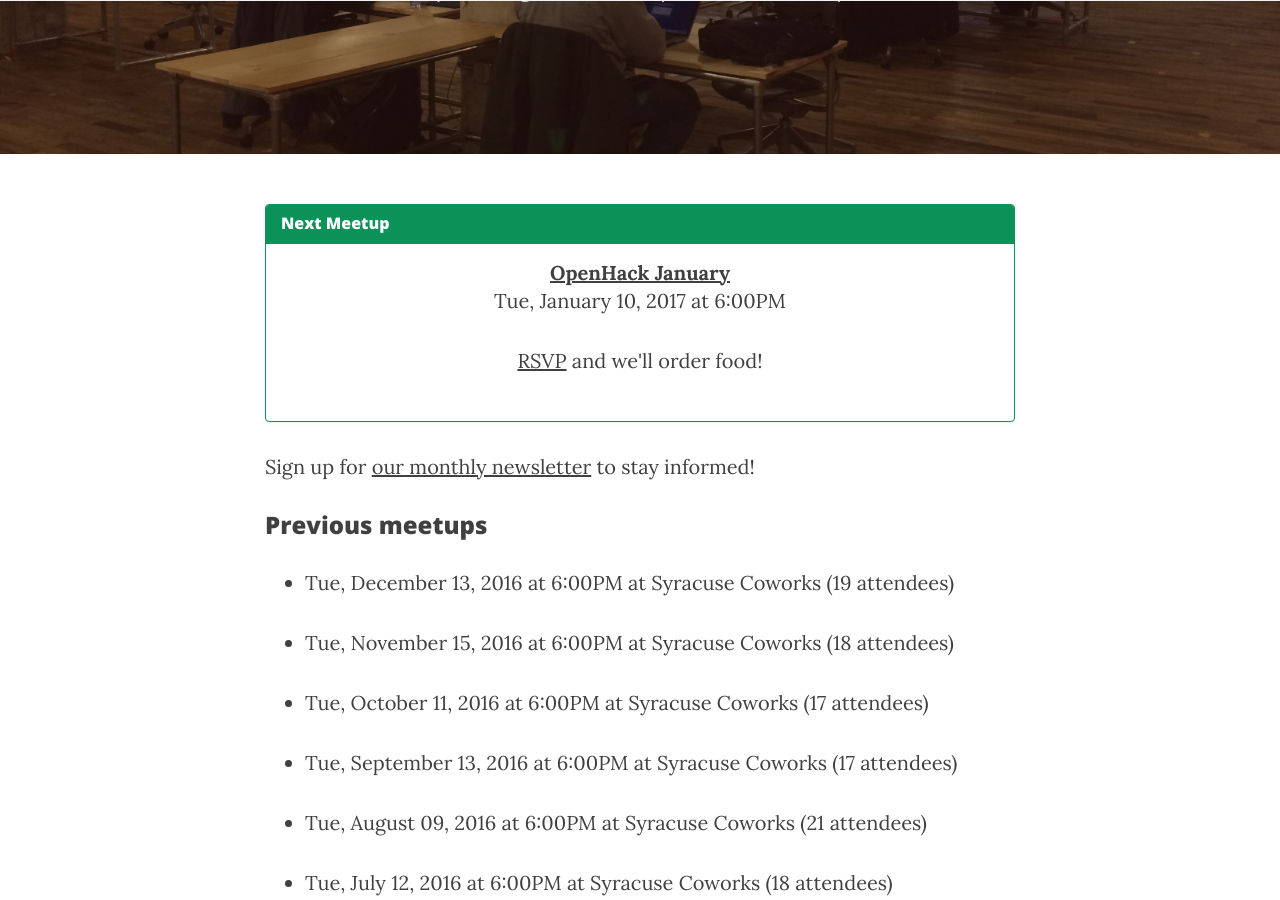
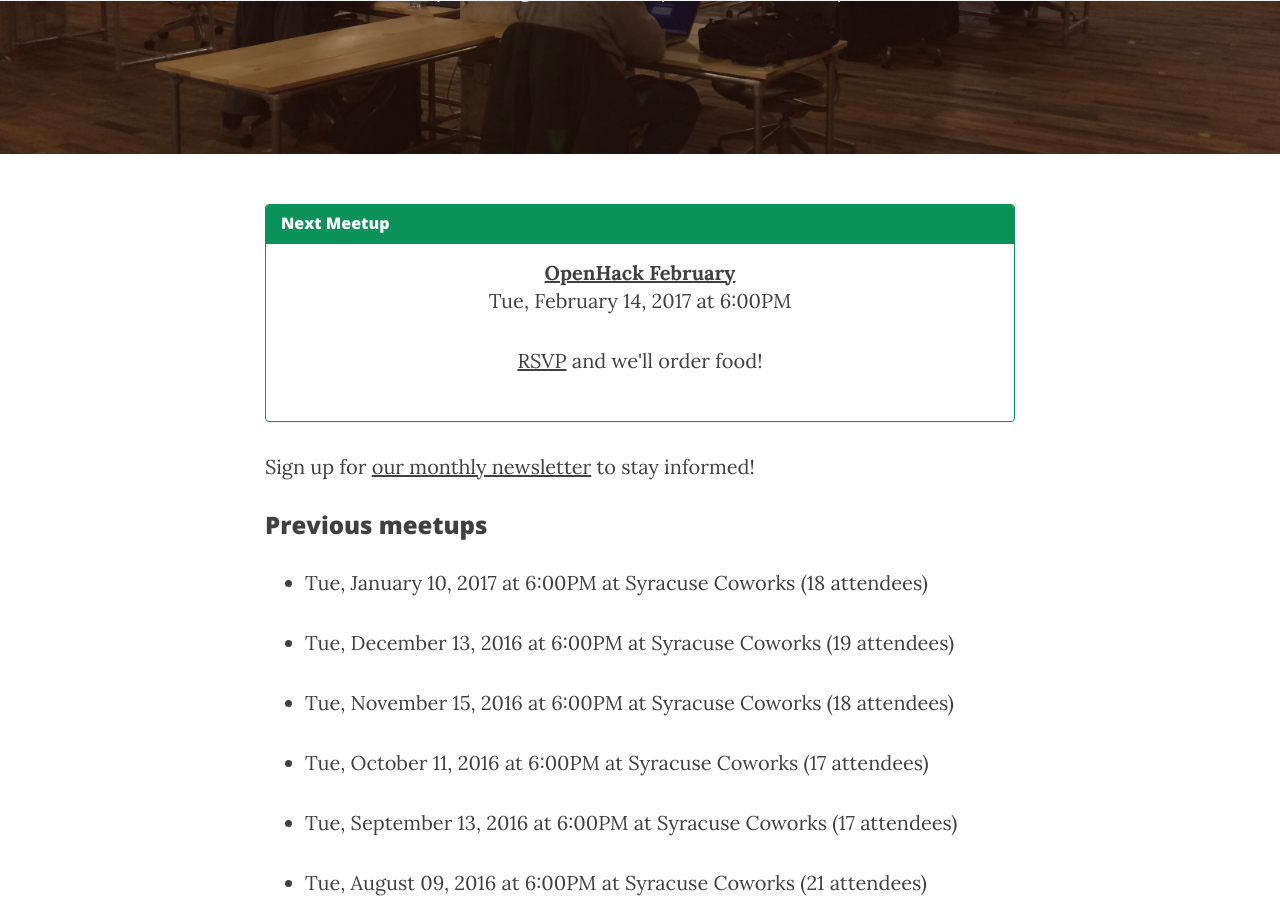
Before and after one commit to syracuseio/openhacksyr.github.io, a Jekyll site: the page built from events.md, in a window 1280 px wide and 900 px high, scrolled down 302 px. Built offline with Jekyll 4.4.1, drawn with Linux system fonts in a browser that asks for light colours; nearby versions of some CDN libraries.

Commit message:
Add February Event
... on valentine's day... hm.

```diff
--- a/_data/events.yaml
+++ b/_data/events.yaml
@@ -1,8 +1,13 @@
 ---
+- name: OpenHack February
+  date: 14-2-2017 at 6pm
+  location: coworks
+  rsvp_link: https://www.meetup.com/SyracuseCoWorks/events/236883840/
 - name: OpenHack January
   date: 10-1-2017 at 6pm
   location: coworks
   rsvp_link: https://www.meetup.com/SyracuseCoWorks/events/236392914/
+  attendees: 18
 - name: OpenHack December
   date: 13-12-2016 at 6pm
   location: coworks
```
